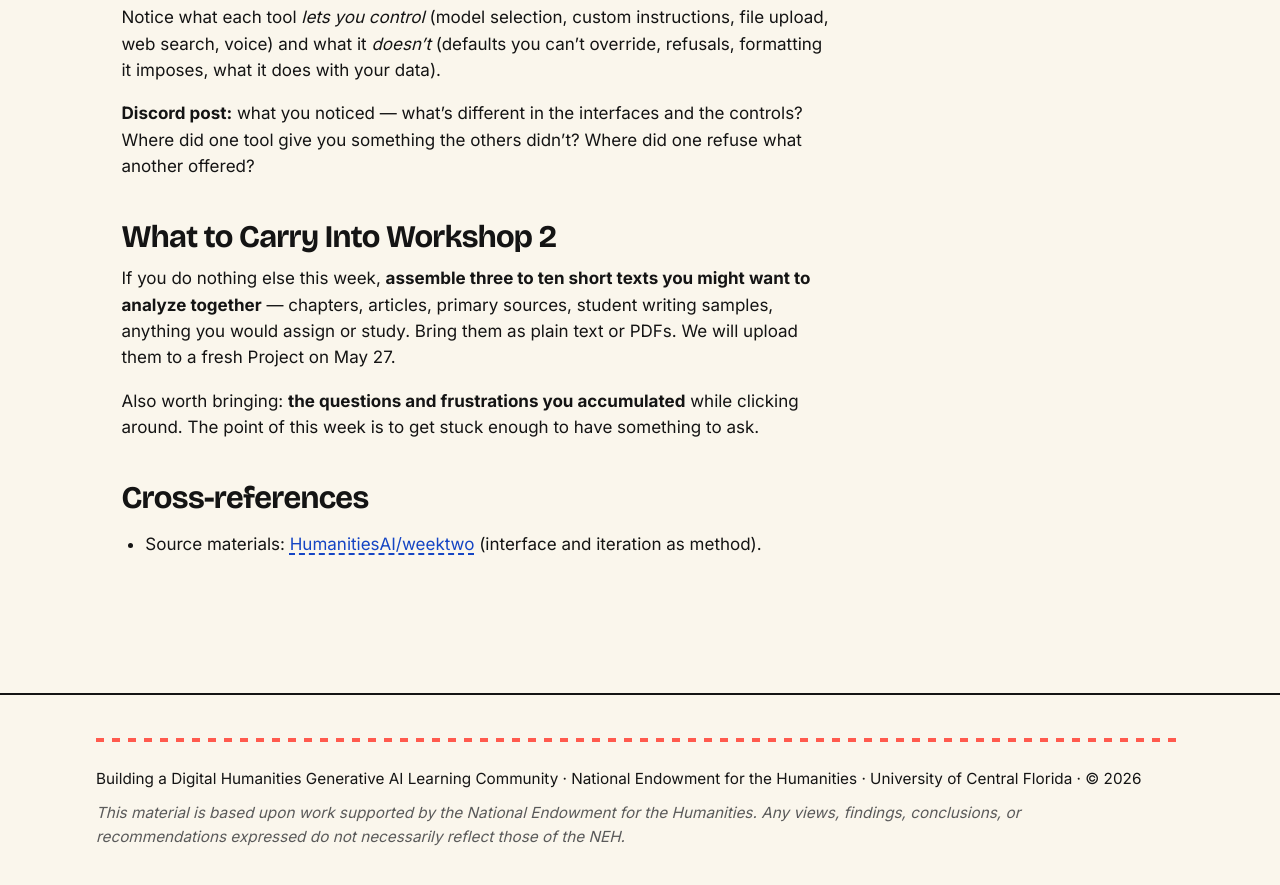
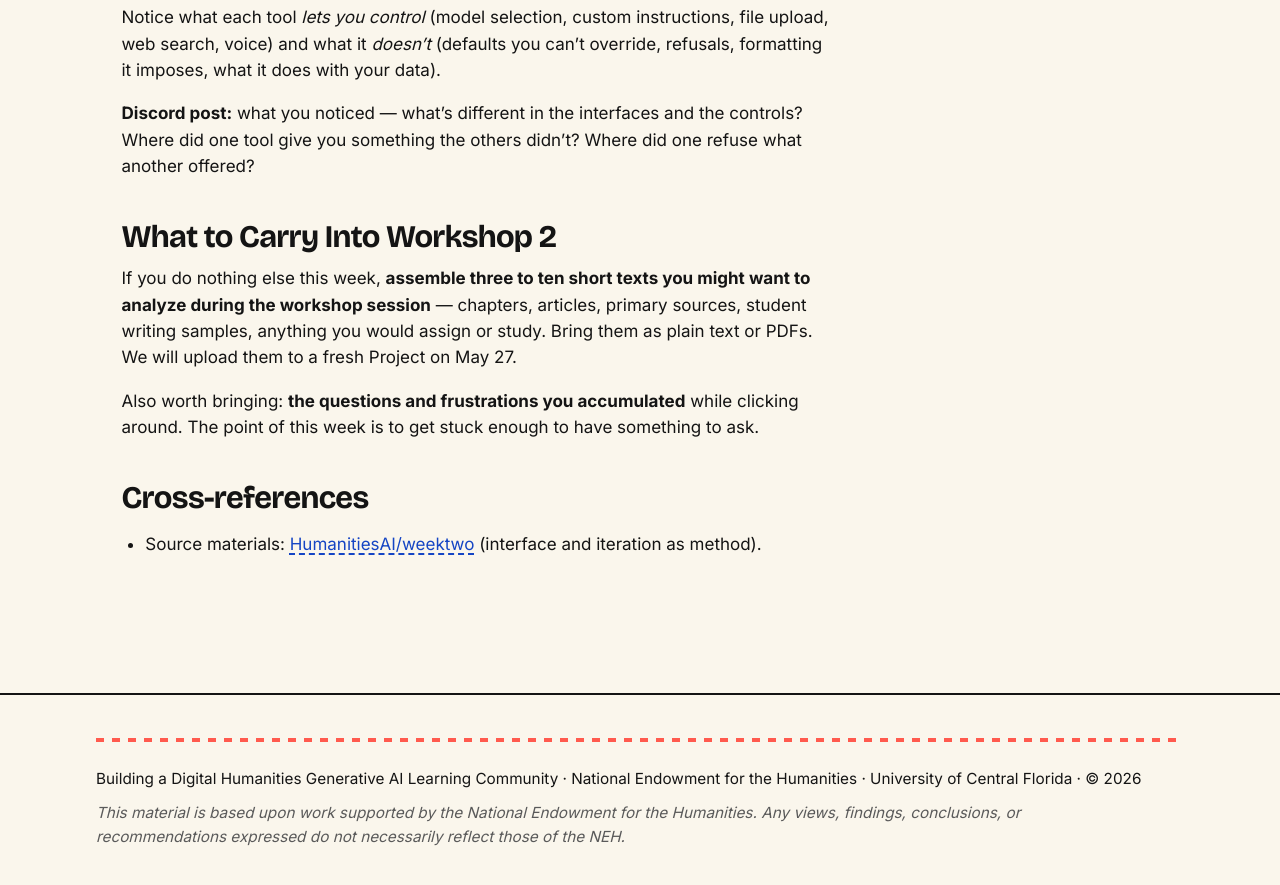
Before and after one commit to AMSUCF/NEH_AI_DH, a Jekyll site: the page built from weeks/week-02.md, in a window 1280 px wide and 900 px high, scrolled down 3363 px. Shown: the top 885 px of the window. Built offline with Jekyll 4.4.1, drawn with Linux system fonts in a browser that asks for light colours.

Commit message:
w2 carry-into: 'analyze together' -> 'analyze during the workshop session'
Co-Authored-By: Claude Opus 4.7 (1M context) <noreply@anthropic.com>

```diff
--- a/weeks/week-02.md
+++ b/weeks/week-02.md
@@ -74,7 +74,7 @@ Notice what each tool *lets you control* (model selection, custom instructions,
 
 ## What to Carry Into Workshop 2
 
-If you do nothing else this week, **assemble three to ten short texts you might want to analyze together** — chapters, articles, primary sources, student writing samples, anything you would assign or study. Bring them as plain text or PDFs. We will upload them to a fresh Project on May 27.
+If you do nothing else this week, **assemble three to ten short texts you might want to analyze during the workshop session** — chapters, articles, primary sources, student writing samples, anything you would assign or study. Bring them as plain text or PDFs. We will upload them to a fresh Project on May 27.
 
 Also worth bringing: **the questions and frustrations you accumulated** while clicking around. The point of this week is to get stuck enough to have something to ask.
 
```
